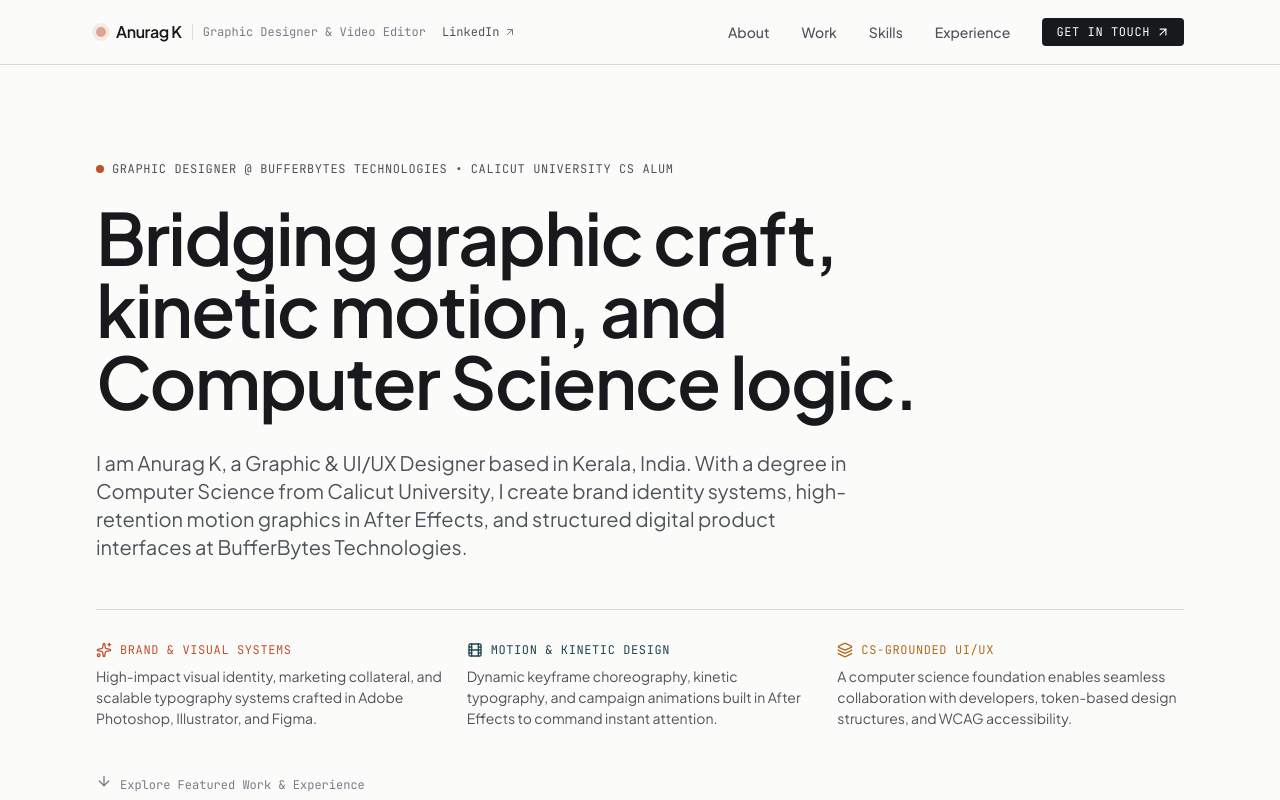
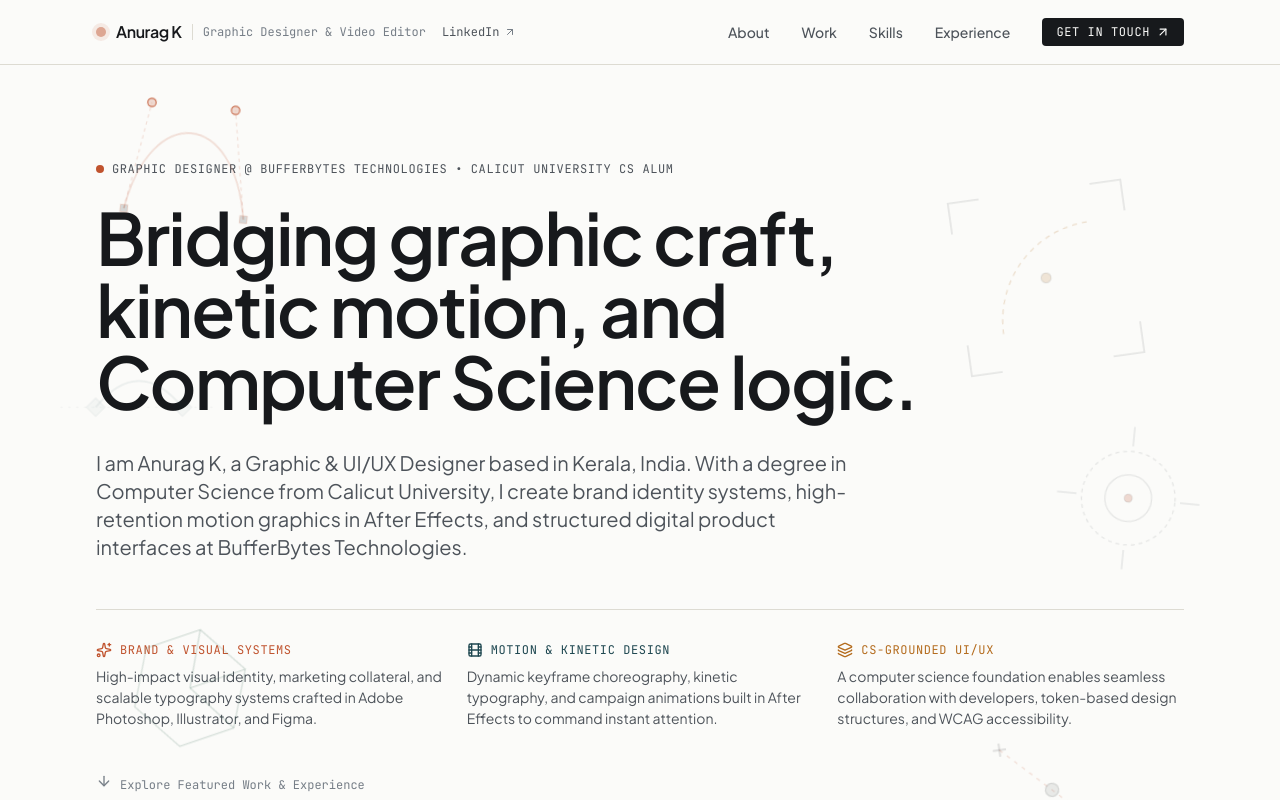
Before and after one commit to anuragkdesigner/anuragkdesigner, a React (Vite) app: page / in a window 1280 px wide. Shown: the top 800 px of the page. Built offline with nearby package versions, Linux system fonts and the light colour scheme.

Commit message:
feat: add animated floating vector background with graphic and video editing motifs

```diff
--- a/src/App.tsx
+++ b/src/App.tsx
@@ -1,5 +1,6 @@
 import React from 'react';
 import { Navbar } from './components/common/Navbar';
+import { FloatingVectorsBackground } from './components/common/FloatingVectorsBackground';
 import { HeroSection } from './components/hero/HeroSection';
 import { AboutSection } from './components/about/AboutSection';
 import { ProjectsGrid } from './components/projects/ProjectsGrid';
@@ -18,7 +19,10 @@ export const App: React.FC = () => {
   };
 
   return (
-    <div className="min-h-screen bg-canvas text-ink flex flex-col font-sans selection:bg-stroke selection:text-ink">
+    <div className="relative min-h-screen bg-canvas text-ink flex flex-col font-sans selection:bg-stroke selection:text-ink">
+      {/* Ambient Floating Vector Graphic Backdrop */}
+      <FloatingVectorsBackground />
+
       {/* Sticky Header */}
       <Navbar onContactClick={scrollToContact} />
 
--- a/src/components/about/AboutSection.tsx
+++ b/src/components/about/AboutSection.tsx
@@ -35,7 +35,7 @@ export const AboutSection: React.FC = () => {
   ];
 
   return (
-    <section id="about" className="py-20 border-b border-stroke bg-canvas">
+    <section id="about" className="py-20 border-b border-stroke relative z-10">
       <div className="max-w-6xl mx-auto px-4 sm:px-6 lg:px-8">
 
         {/* Main About Card */}
--- /dev/null
+++ b/src/components/common/FloatingVectorsBackground.tsx
@@ -0,0 +1,99 @@
+import React from 'react';
+
+export const FloatingVectorsBackground: React.FC = () => {
+  return (
+    <div
+      className="fixed inset-0 pointer-events-none overflow-hidden z-0 select-none opacity-80"
+      aria-hidden="true"
+    >
+      {/* 1. Top-Left: Vector Bezier Pen Anchor & Tangent Handles */}
+      <div className="absolute top-20 left-[6%] w-48 h-48 animate-vector-slow">
+        <svg viewBox="0 0 160 160" fill="none" className="w-full h-full stroke-studio-rust/20">
+          <path d="M 30 130 C 45 40, 115 40, 130 130" strokeWidth="1.5" />
+          <line x1="30" y1="130" x2="45" y2="40" strokeWidth="1" strokeDasharray="3 3" />
+          <circle cx="45" cy="40" r="3.5" fill="#C0532E" fillOpacity="0.25" stroke="#C0532E" strokeWidth="1" />
+          <rect x="27" y="127" width="6" height="6" fill="#17191C" fillOpacity="0.2" />
+
+          <line x1="130" y1="130" x2="115" y2="40" strokeWidth="1" strokeDasharray="3 3" />
+          <circle cx="115" cy="40" r="3.5" fill="#C0532E" fillOpacity="0.25" stroke="#C0532E" strokeWidth="1" />
+          <rect x="127" y="127" width="6" height="6" fill="#17191C" fillOpacity="0.2" />
+        </svg>
+      </div>
+
+      {/* 2. Top-Right: Golden Ratio Framing Crop Corners & Ratio Spiral */}
+      <div className="absolute top-36 right-[8%] w-56 h-56 animate-vector-reverse">
+        <svg viewBox="0 0 180 180" fill="none" className="w-full h-full stroke-ink-secondary/15">
+          {/* L-shaped crop corners */}
+          <path d="M 20 45 L 20 20 L 45 20" strokeWidth="1.5" />
+          <path d="M 160 45 L 160 20 L 135 20" strokeWidth="1.5" />
+          <path d="M 20 135 L 20 160 L 45 160" strokeWidth="1.5" />
+          <path d="M 160 135 L 160 160 L 135 160" strokeWidth="1.5" />
+
+          {/* Subtle golden spiral arc */}
+          <path d="M 50 130 A 80 80 0 0 1 130 50" strokeWidth="1" strokeDasharray="4 4" className="stroke-studio-ochre/25" />
+          <circle cx="90" cy="90" r="4" fill="#B46C1E" fillOpacity="0.2" />
+        </svg>
+      </div>
+
+      {/* 3. Middle-Left: After Effects Keyframe Diamonds & Velocity Track */}
+      <div className="absolute top-[42%] left-[4%] w-44 h-44 animate-vector-pulse">
+        <svg viewBox="0 0 150 150" fill="none" className="w-full h-full stroke-studio-petrol/20">
+          <line x1="15" y1="75" x2="135" y2="75" strokeWidth="1" strokeDasharray="2 4" />
+
+          {/* Keyframe Diamond 1 */}
+          <polygon points="35,75 42,68 49,75 42,82" fill="#1E4750" fillOpacity="0.15" strokeWidth="1.2" />
+
+          {/* Velocity curve */}
+          <path d="M 42 75 Q 75 35 108 75" strokeWidth="1.5" className="stroke-studio-petrol/30" />
+
+          {/* Keyframe Diamond 2 */}
+          <polygon points="101,75 108,68 115,75 108,82" fill="#1E4750" fillOpacity="0.15" strokeWidth="1.2" />
+        </svg>
+      </div>
+
+      {/* 4. Middle-Right: Camera Viewfinder Reticle & Audio Waveform */}
+      <div className="absolute top-[52%] right-[5%] w-52 h-52 animate-vector-slow">
+        <svg viewBox="0 0 160 160" fill="none" className="w-full h-full stroke-ink-secondary/15">
+          {/* Aperture Reticle */}
+          <circle cx="80" cy="80" r="36" strokeWidth="1" strokeDasharray="3 3" />
+          <circle cx="80" cy="80" r="18" strokeWidth="1" />
+          <line x1="80" y1="25" x2="80" y2="40" strokeWidth="1.2" />
+          <line x1="80" y1="120" x2="80" y2="135" strokeWidth="1.2" />
+          <line x1="25" y1="80" x2="40" y2="80" strokeWidth="1.2" />
+          <line x1="120" y1="80" x2="135" y2="80" strokeWidth="1.2" />
+
+          {/* Subtle audio blip */}
+          <circle cx="80" cy="80" r="3" fill="#C0532E" fillOpacity="0.25" />
+        </svg>
+      </div>
+
+      {/* 5. Bottom-Left: Isometric Graphic Cube & Axis Anchor */}
+      <div className="absolute top-[75%] left-[8%] w-44 h-44 animate-vector-drift">
+        <svg viewBox="0 0 140 140" fill="none" className="w-full h-full stroke-studio-sage/20">
+          {/* Isometric Cube */}
+          <path d="M 70 25 L 110 48 L 110 92 L 70 115 L 30 92 L 30 48 Z" strokeWidth="1.2" />
+          <line x1="70" y1="25" x2="70" y2="70" strokeWidth="1.2" />
+          <line x1="110" y1="48" x2="70" y2="70" strokeWidth="1.2" />
+          <line x1="30" y1="48" x2="70" y2="70" strokeWidth="1.2" />
+        </svg>
+      </div>
+
+      {/* 6. Bottom-Right: Geometric Alignment Crosshairs & 8pt Grid Markers */}
+      <div className="absolute top-[86%] right-[10%] w-40 h-40 animate-vector-reverse">
+        <svg viewBox="0 0 120 120" fill="none" className="w-full h-full stroke-ink/15">
+          {/* Crosshair 1 */}
+          <line x1="25" y1="20" x2="25" y2="30" strokeWidth="1.5" />
+          <line x1="20" y1="25" x2="30" y2="25" strokeWidth="1.5" />
+
+          {/* Crosshair 2 */}
+          <line x1="95" y1="90" x2="95" y2="100" strokeWidth="1.5" />
+          <line x1="90" y1="95" x2="100" y2="95" strokeWidth="1.5" />
+
+          {/* Dotted link line */}
+          <line x1="25" y1="25" x2="95" y2="95" strokeWidth="1" strokeDasharray="3 4" className="stroke-studio-rust/20" />
+          <circle cx="60" cy="60" r="5" fill="#17191C" fillOpacity="0.1" />
+        </svg>
+      </div>
+    </div>
+  );
+};
--- a/src/components/contact/ContactSection.tsx
+++ b/src/components/contact/ContactSection.tsx
@@ -12,7 +12,7 @@ export const ContactSection: React.FC = () => {
   };
 
   return (
-    <section id="contact" className="py-24 bg-canvas">
+    <section id="contact" className="py-24 relative z-10">
       <div className="max-w-6xl mx-auto px-4 sm:px-6 lg:px-8">
 
         <div className="bg-canvas-card border border-stroke rounded-2xl p-8 sm:p-12 md:p-16">
--- a/src/components/skills/SkillsSection.tsx
+++ b/src/components/skills/SkillsSection.tsx
@@ -244,7 +244,7 @@ export const SkillsSection: React.FC = () => {
   };
 
   return (
-    <section id="skills" className="py-20 border-b border-stroke bg-canvas">
+    <section id="skills" className="py-20 border-b border-stroke relative z-10">
       <div className="max-w-6xl mx-auto px-4 sm:px-6 lg:px-8">
 
         {/* Section Header */}
--- a/src/index.css
+++ b/src/index.css
@@ -31,6 +31,80 @@
   outline-offset: 2px;
 }
 
+/* Floating Vector Background Animations */
+@keyframes vectorFloatSlow {
+  0%, 100% {
+    transform: translate(0px, 0px) rotate(0deg);
+  }
+  33% {
+    transform: translate(18px, -24px) rotate(6deg);
+  }
+  66% {
+    transform: translate(-14px, 16px) rotate(-4deg);
+  }
+}
+
+@keyframes vectorFloatReverse {
+  0%, 100% {
+    transform: translate(0px, 0px) rotate(0deg);
+  }
+  33% {
+    transform: translate(-20px, 22px) rotate(-8deg);
+  }
+  66% {
+    transform: translate(16px, -18px) rotate(5deg);
+  }
+}
+
+@keyframes vectorDriftRotate {
+  0% {
+    transform: rotate(0deg) scale(1);
+  }
+  50% {
+    transform: rotate(180deg) scale(1.08);
+  }
+  100% {
+    transform: rotate(360deg) scale(1);
+  }
+}
+
+@keyframes vectorPulseDrift {
+  0%, 100% {
+    transform: scale(1) translateY(0);
+    opacity: 0.15;
+  }
+  50% {
+    transform: scale(1.12) translateY(-15px);
+    opacity: 0.28;
+  }
+}
+
+.animate-vector-slow {
+  animation: vectorFloatSlow 18s ease-in-out infinite;
+}
+
+.animate-vector-reverse {
+  animation: vectorFloatReverse 22s ease-in-out infinite;
+}
+
+.animate-vector-drift {
+  animation: vectorDriftRotate 35s linear infinite;
+}
+
+.animate-vector-pulse {
+  animation: vectorPulseDrift 14s ease-in-out infinite;
+}
+
+/* Respect user's motion preferences */
+@media (prefers-reduced-motion: reduce) {
+  .animate-vector-slow,
+  .animate-vector-reverse,
+  .animate-vector-drift,
+  .animate-vector-pulse {
+    animation: none !important;
+  }
+}
+
 /* Print styles */
 @media print {
   .no-print {
```
